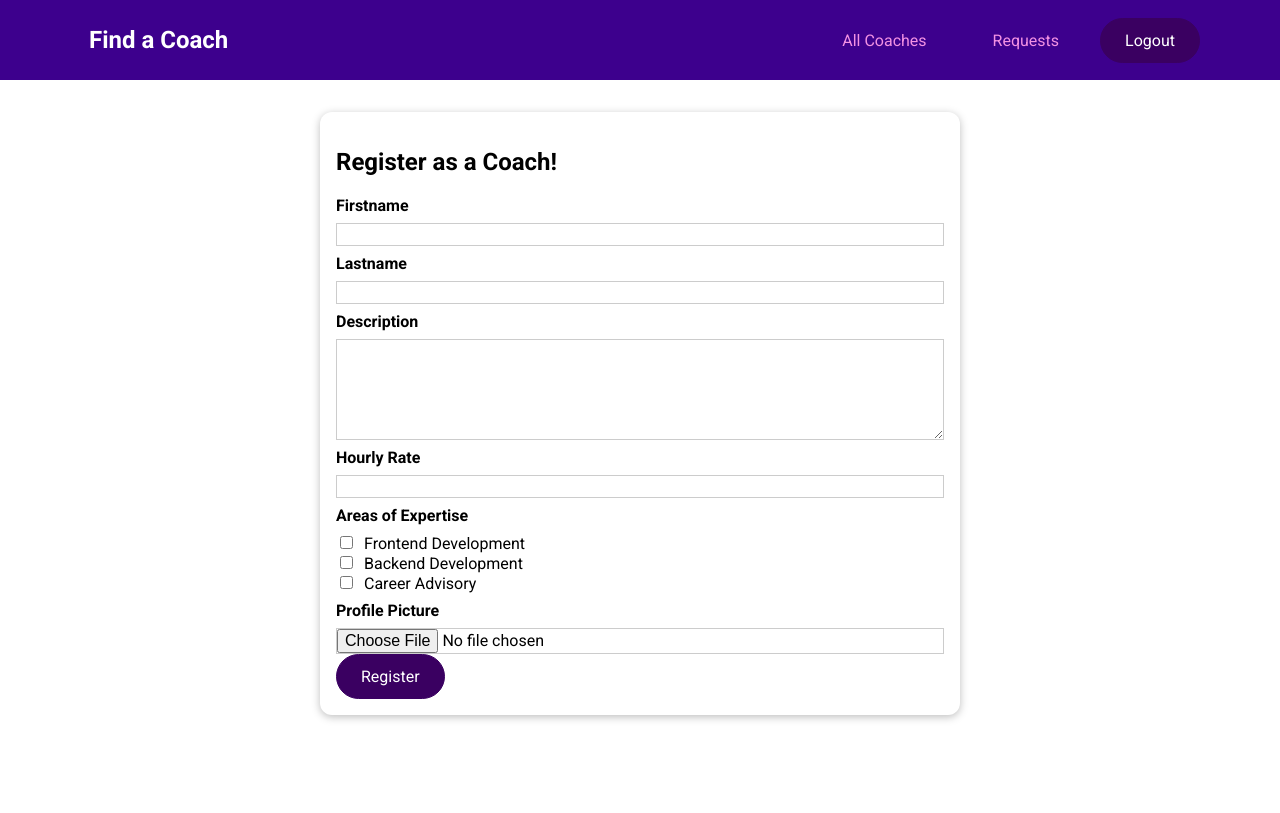
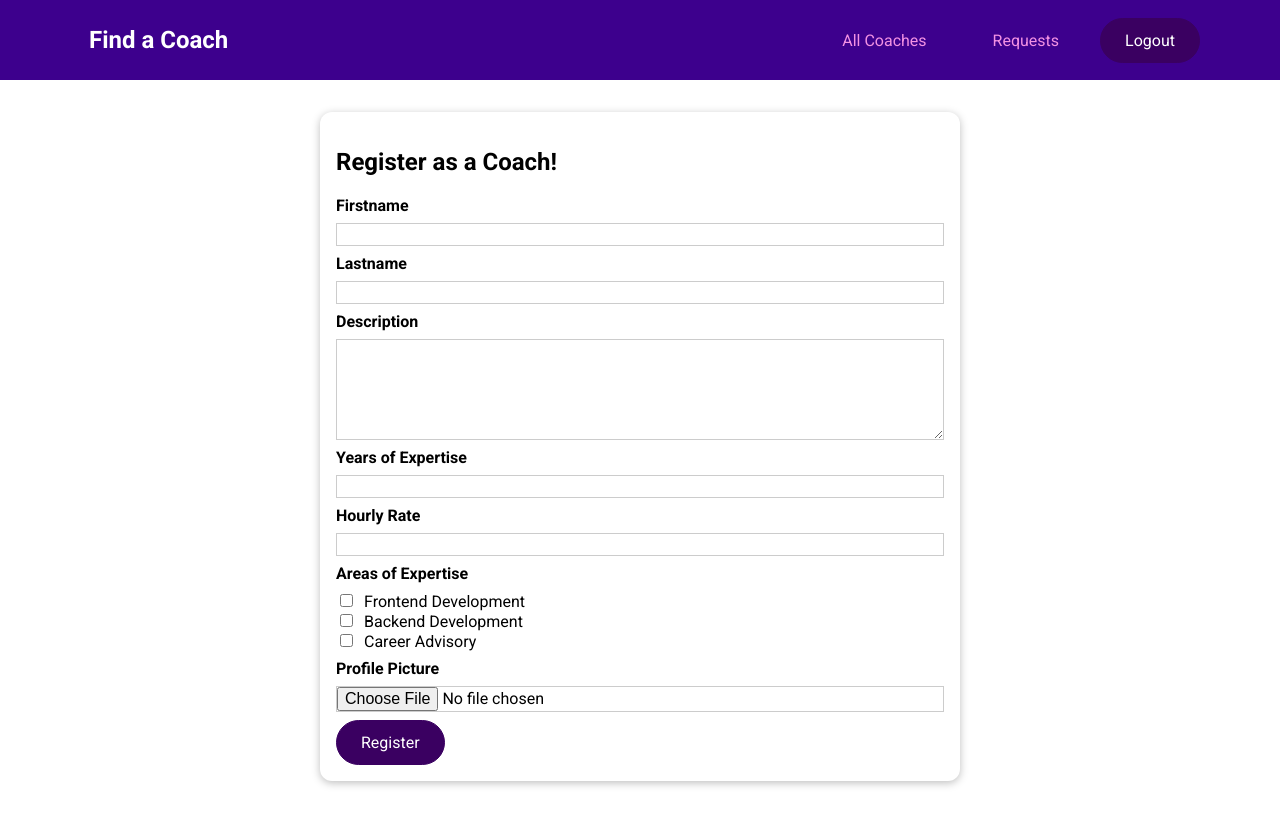
Before and after one commit to vinaykakanuru/find-coach-vue, a Vue app: page /register in a window 1280 px wide. Built offline with nearby package versions, Linux system fonts and the light colour scheme; sample sign-in values are in the browser's storage.

Commit message:
added experience field to registration form

```diff
--- a/src/components/coaches/CoachForm.vue
+++ b/src/components/coaches/CoachForm.vue
@@ -29,6 +29,18 @@
         @blur="clearValidity('description')"
       ></textarea>
       <p v-if="!description.isValid">Description must not be empty.</p>
+    </div>
+    <div class="form-control" :class="{ invalid: !experience.isValid }">
+      <label for="experience">Years of Expertise</label>
+      <input
+        type="number"
+        id="experience"
+        v-model.number="experience.val"
+        @blur="clearValidity('experience')"
+      />
+      <p v-if="!experience.isValid">
+        Should have at least 3 years of Experience to Register as a coach.
+      </p>
     </div>
     <div class="form-control" :class="{ invalid: !rate.isValid }">
       <label for="rate">Hourly Rate</label>
@@ -74,7 +86,7 @@
       </div>
       <p v-if="!areas.isValid">At least one expertise must be selected.</p>
     </div>
-    <div>
+    <div class="form-control">
       <label for="image">Profile Picture</label>
       <input id="image" type="file" @change="onFileSelected" />
     </div>
@@ -106,6 +118,10 @@ export default {
       },
       areas: {
         val: [],
+        isValid: true,
+      },
+      experience: {
+        val: null,
         isValid: true,
       },
       selectedImage: {
@@ -143,6 +159,10 @@ export default {
         this.areas.isValid = false;
         this.formIsValid = false;
       }
+      if (!this.experience.val || this.experience.val < 3) {
+        this.experience.isValid = false;
+        this.formIsValid = false;
+      }
     },
     submitForm() {
       this.validateForm();
@@ -157,6 +177,7 @@ export default {
         desc: this.description.val,
         rate: this.rate.val,
         areas: this.areas.val,
+        experience: this.experience.val,
         image: this.selectedImage.val,
       };
 
--- a/src/components/coaches/CoachItem.vue
+++ b/src/components/coaches/CoachItem.vue
@@ -3,6 +3,7 @@
     <div class="left-right">
       <div>
         <h3>{{ fullName }}</h3>
+        <h4>Experience - {{ experience }}(Yrs)</h4>
         <h4>${{ rate }}/hour</h4>
       </div>
       <div class="right">
@@ -30,7 +31,7 @@
 import BaseBadge from "../ui/BaseBadge.vue";
 export default {
   components: { BaseBadge },
-  props: ["id", "firstName", "lastName", "rate", "areas"],
+  props: ["id", "firstName", "lastName", "rate", "areas", "experience"],
   computed: {
     fullName() {
       return this.firstName + " " + this.lastName;
@@ -76,7 +77,7 @@ div {
 }
 
 .right {
-  padding-left: 50%;
+  padding-left: 40%;
   justify-content: right;
 }
 </style>
--- a/src/pages/coaches/CoachDetail.vue
+++ b/src/pages/coaches/CoachDetail.vue
@@ -5,6 +5,7 @@
         <div class="left-right">
           <div>
             <h2>{{ fullName }}</h2>
+            <h3>Experience - {{ experience }}(Yrs)</h3>
             <h3>${{ rate }}/hour</h3>
           </div>
           <div class="right">
@@ -61,6 +62,9 @@ export default {
     rate() {
       return this.selectedCoach.hourlyRate;
     },
+    experience() {
+      return this.selectedCoach.experience;
+    },
     description() {
       return this.selectedCoach.description;
     },
@@ -87,7 +91,7 @@ export default {
 }
 
 .right {
-  padding-left: 50%;
+  padding-left: 40%;
   justify-content: right;
 }
 </style>
--- a/src/pages/coaches/CoachesList.vue
+++ b/src/pages/coaches/CoachesList.vue
@@ -38,6 +38,7 @@
             :last-name="coach.lastName"
             :rate="coach.hourlyRate"
             :areas="coach.areas"
+            :experience="coach.experience"
           ></coach-item>
         </ul>
         <h3 v-else>No Coaches Found..!</h3>
--- a/src/store/modules/coaches/actions.js
+++ b/src/store/modules/coaches/actions.js
@@ -7,13 +7,11 @@ export default {
       description: data.desc,
       hourlyRate: data.rate,
       areas: data.areas,
+      experience: data.experience,
       image: data.image,
     };
 
     const token = context.rootGetters.token;
-
-    console.log("Token #coaches/action.js:: " + token);
-    console.log("CoachData #coaches/action.js:: " + coachData.image.name);
 
     const response = await fetch(
       `https://vue-test-632d4-default-rtdb.firebaseio.com/coaches/${userId}.json?auth=` +
@@ -24,11 +22,7 @@ export default {
       }
     );
 
-    const responseData = await response.json();
-    console.log(
-      "Response after registering the coach #coaches/actions.js:: ",
-      responseData
-    );
+    // const responseData = await response.json();
 
     if (!response.ok) {
       // error ...
@@ -67,11 +61,12 @@ export default {
         description: responseData[key].description,
         hourlyRate: responseData[key].hourlyRate,
         areas: responseData[key].areas,
+        experience: responseData[key].experience,
         image: responseData[key].image,
       };
       coaches.push(coach);
     }
-    console.log("from loadcoaches:: " + coaches[0]);
+
     context.commit("setCoaches", coaches);
     context.commit("setFetchTimestamp");
   },
```
